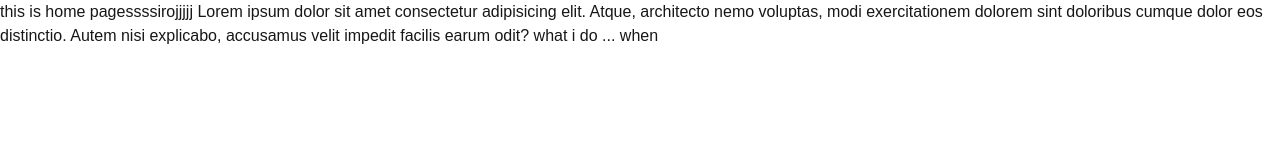
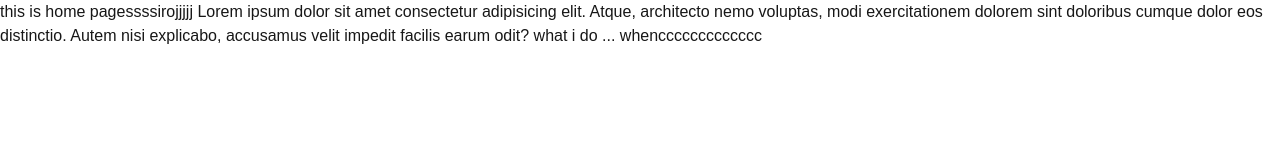
Before and after one commit to Raginaakhter/Nextjs-Templeatesss, a Next.js app: page / in a window 1280 px wide. Shown: the top 160 px of the page. Built offline with nearby package versions, Linux system fonts and the light colour scheme.

Commit message:
Add updated

```diff
--- a/app/page.tsx
+++ b/app/page.tsx
@@ -8,7 +8,7 @@ const page = () => {
 
 
 
-       impedit facilis earum odit? what i do ... when
+       impedit facilis earum odit? what i do ... whenccccccccccccc
     </div>
   );
 };
```
